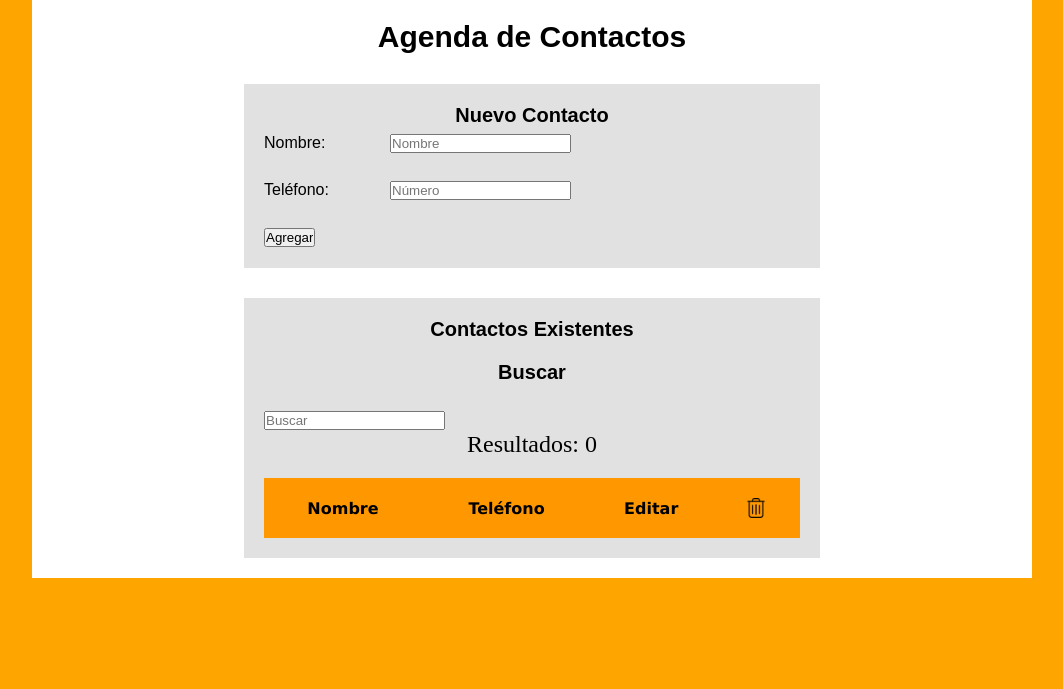
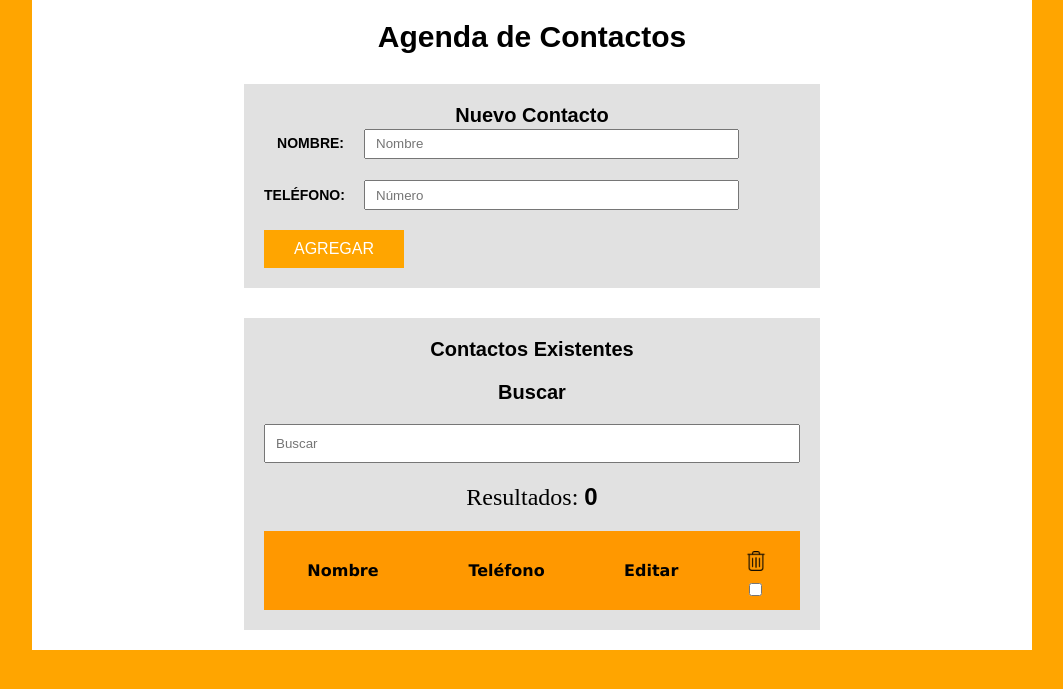
Before and after one commit to enriquejuarez/agenda_dos, a PHP site: page / in a window 1280 px wide. Shown: the top 689 px of the page, without its empty margins (108-1171 px from the left). Run offline with PHP 8.4, Linux system fonts and the light colour scheme; data that the repository does not hold is empty; some web fonts are replaced.

Commit message:
update count in delete and add

```diff
--- a/borrar.php
+++ b/borrar.php
@@ -9,7 +9,8 @@
         if (peticion_ajax()){
         	echo json_encode(array(
         		'respuesta' => $resultado,
-        		'sql' => $sql
+        		'sql' => $sql,
+            'borrados' => $conn->affected_rows
         	));
         }else{
         	exit;
--- a/css/estilos.css
+++ b/css/estilos.css
@@ -42,10 +42,45 @@ div.campo {
   margin-bottom: 20px;
 }
 div.campo label {
-  width: 120px;
+  width: 80px;
   display: inline-block;
+  float: left;
+  margin-top: 8px;
+  font-size: 14px;
+  font-weight: bold;
+  font-family: Arial, Helvetica, Serif;
+  text-transform: uppercase;
+  text-align: right;
+  margin-right: 20px;
+}
+div.campo input{
+  height: 30px;
+  width: 70%;
+  padding: 10px;
+}
+
+.boton{
+  background-color: orange;
+  border: none;
+  padding: 10px 30px;
+  cursor: pointer;
+  color: white;
   font-size: 16px;
-  font-family: Arial, Helvetica, Serif;
+  text-transform: uppercase;
+}
+div.buscar{
+  margin-bottom: 20px;
+}
+div.buscar h2{
+  margin-bottom: 10px;
+}
+#buscador{
+  width: 100%;
+  padding: 10px;
+}
+span#total{
+  font-weight: bold;
+  font-family: arial, Helvetica;
 }
 
 div.existentes {
--- a/funciones/bd_conexion.php
+++ b/funciones/bd_conexion.php
@@ -1,6 +1,6 @@
 <?php
-    //$conn = new mysqli('localhost', 'root','hostserver119/','contactos');
-    $conn = new mysqli('localhost', 'root','','contactos');
+    $conn = new mysqli('localhost', 'root','hostserver119/','contactos');
+    /*$conn = new mysqli('localhost', 'root','','contactos');*/
 
     if($conn->connect_error) {
       echo $error = $conn->connect_error;
--- a/index.php
+++ b/index.php
@@ -42,14 +42,17 @@
                 <h2>Buscar</h2>
                 <input type="text" name="buscador" id="buscador" placeholder="Buscar">
               </div>
-              <p>Resultados: <?php echo $resultado->num_rows; ?> </p>
+              <p>Resultados: <span id="total"><?php echo $resultado->num_rows; ?></span> </p>
               <table id="registrados">
                     <thead>
                         <tr>
                           <th>Nombre</th>
                           <th>Teléfono</th>
                           <th>Editar</th>
-                          <th><button type="button" name="Borrar" id="btn_borrar" class="borrar">Borrar</button></th>
+                          <th>
+                              <button type="button" name="Borrar" id="btn_borrar" class="borrar">Borrar</button>
+                              <input type="checkbox" name="borrar_todos" id="borrar_todos">
+                          </th>
                         </tr>
                     </thead>
                     <tbody>
```
Also changed, not shown: js/app.js (+50 -6 lines).
